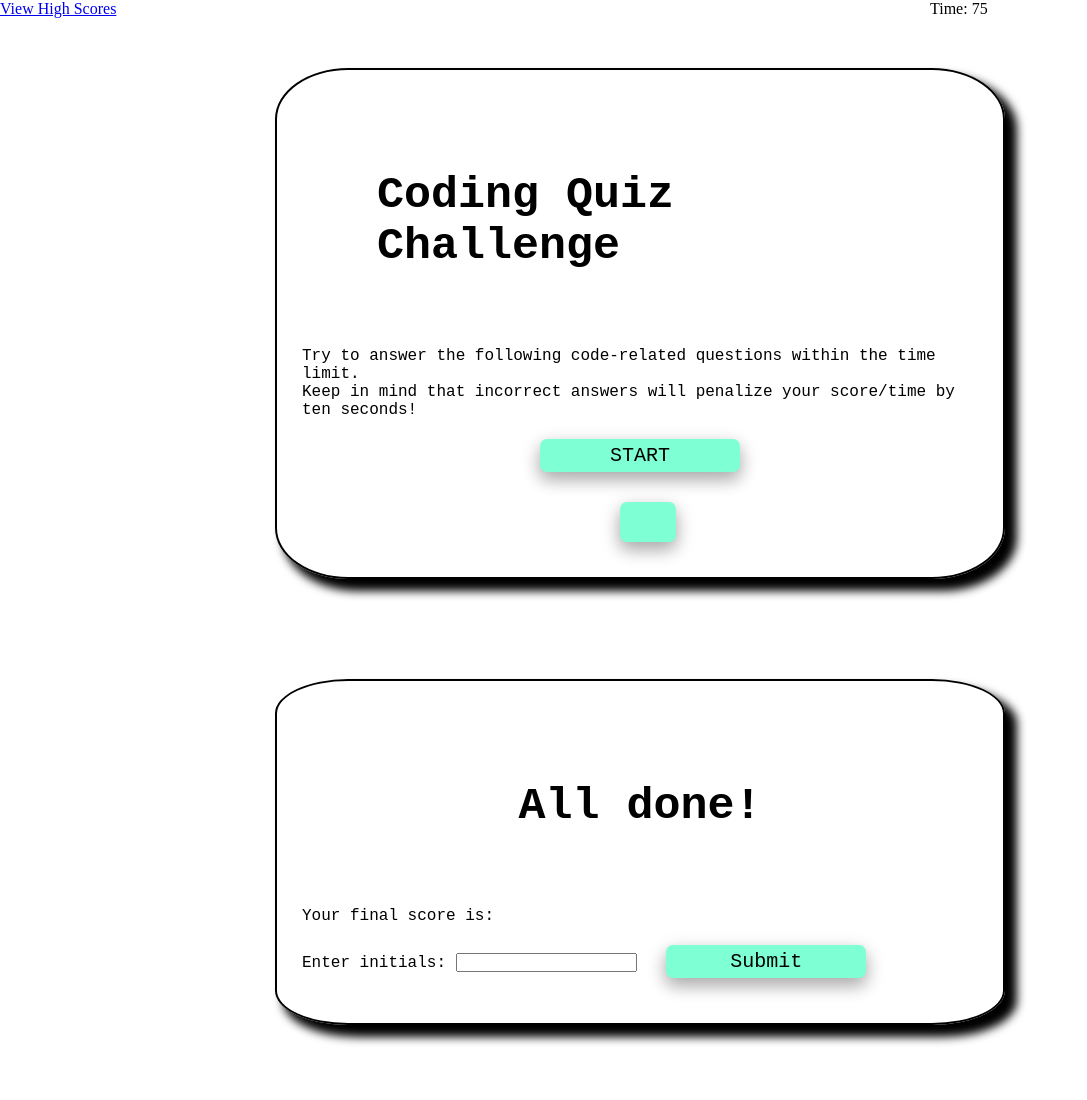
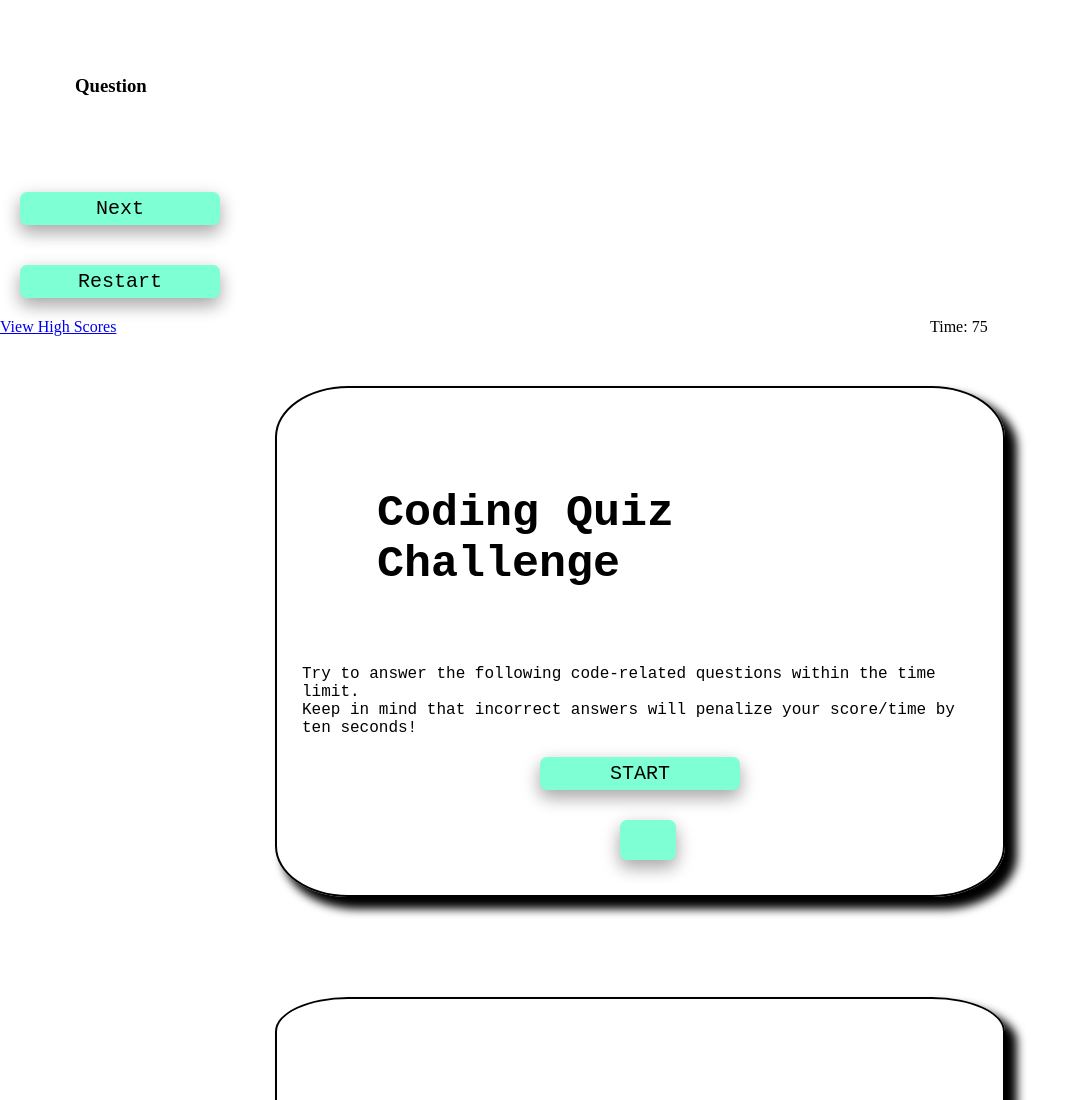
Before and after one commit to devinshade/code-quiz, a plain HTML site: page index.html in a window 1280 px wide. Shown: the top 1100 px of the page, without its empty margins (0-1087 px from the left). Drawn offline with Linux system fonts and the light colour scheme.

Commit message:
updated html

```diff
--- a/index.html
+++ b/index.html
@@ -2,12 +2,24 @@
 <html lang="en-US">
     <head>
         <meta charset="utf-8" />
-        <meta name="viewport" content="width=device-width" />
+        <meta name="viewport" content="width=device-width, initial-scale=1.0" />
+        <link rel="stylesheet" type="text/css" href="assets/style.css" />
         <title>Test Your JS Knowledge</title>
-        <link rel="stylesheet" type="text/css" href="assets/style.css" />
     </head>
+    <!-- v.2 post-bootcamp -->
     <body>
-
+        <div class="quiz-container">
+            <div id="question-container">
+                <h3 id="question">Question</h3>
+                <div id="answer-btns"></div>
+            </div>
+        </div>
+        <button  id="next-btn" class="btn hide">Next</button>
+        <div id="result" class="hide"></div>
+        <button  id="restart-btn" class="btn hide">Restart</button>
+    </body>
+    <!-- v. 1 Original code -->
+    <body>
         <header>
             <nav>
                 <div id="high-scores">
```
